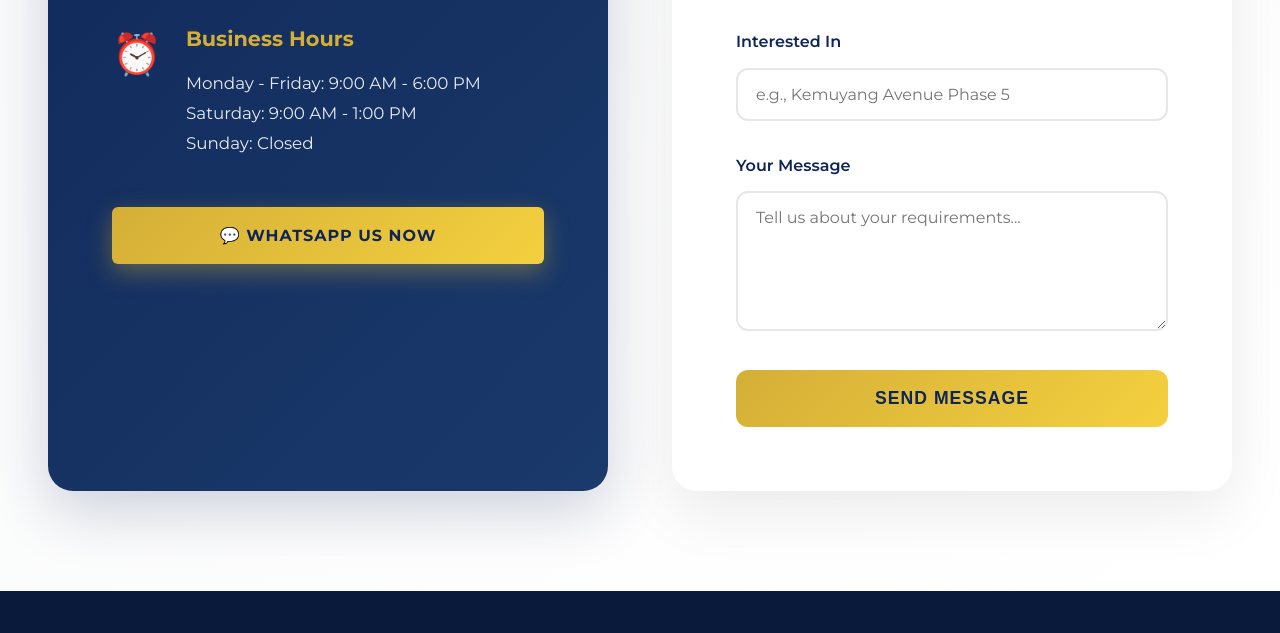
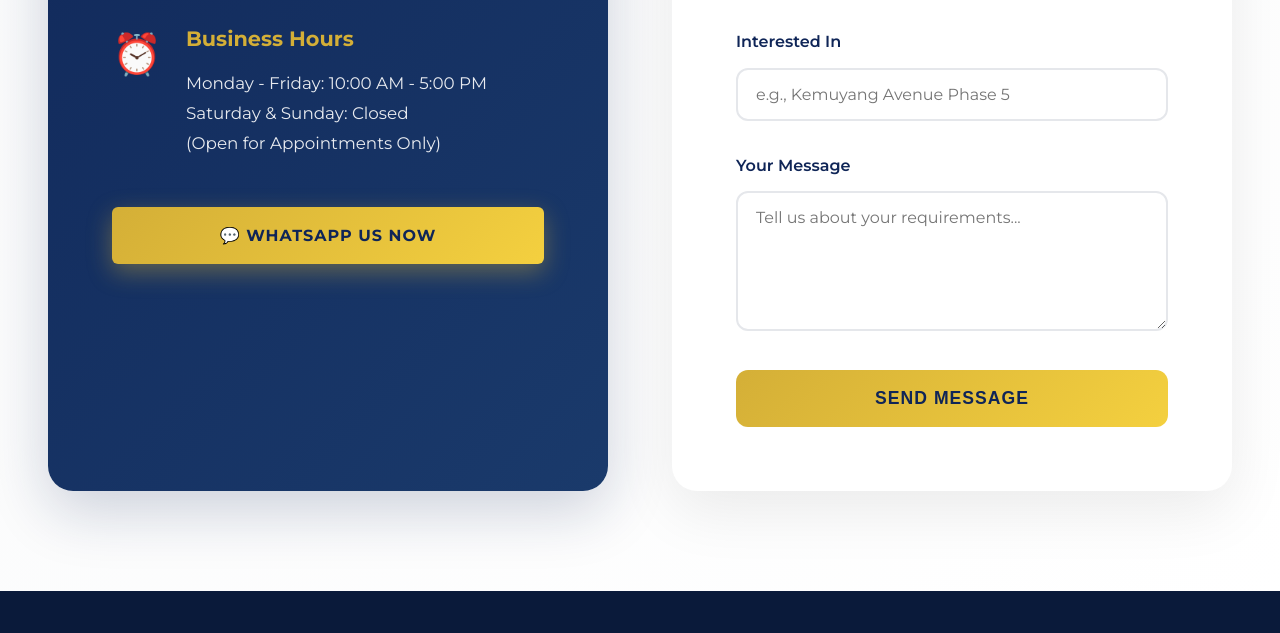
Before and after one commit to asyiqinnn11111-ui/whe-global-sdn-bhd, a plain HTML site: page index.html in a window 1280 px wide. Shown: the part 6481-7114 px from the top of the page. Drawn offline with nearby package versions, Linux system fonts and the light colour scheme.

Commit message:
Update index.html

```diff
--- a/index.html
+++ b/index.html
@@ -1097,7 +1097,9 @@
                         <div class="contact-icon">⏰</div>
                         <div class="contact-details">
                             <h4>Business Hours</h4>
-                            <p>Monday - Friday: 9:00 AM - 6:00 PM<br>Saturday: 9:00 AM - 1:00 PM<br>Sunday: Closed</p>
+<p>Monday - Friday: 10:00 AM - 5:00 PM<br>
+Saturday & Sunday: Closed<br>
+(Open for Appointments Only)</p>
                         </div>
                     </div>
 
```
